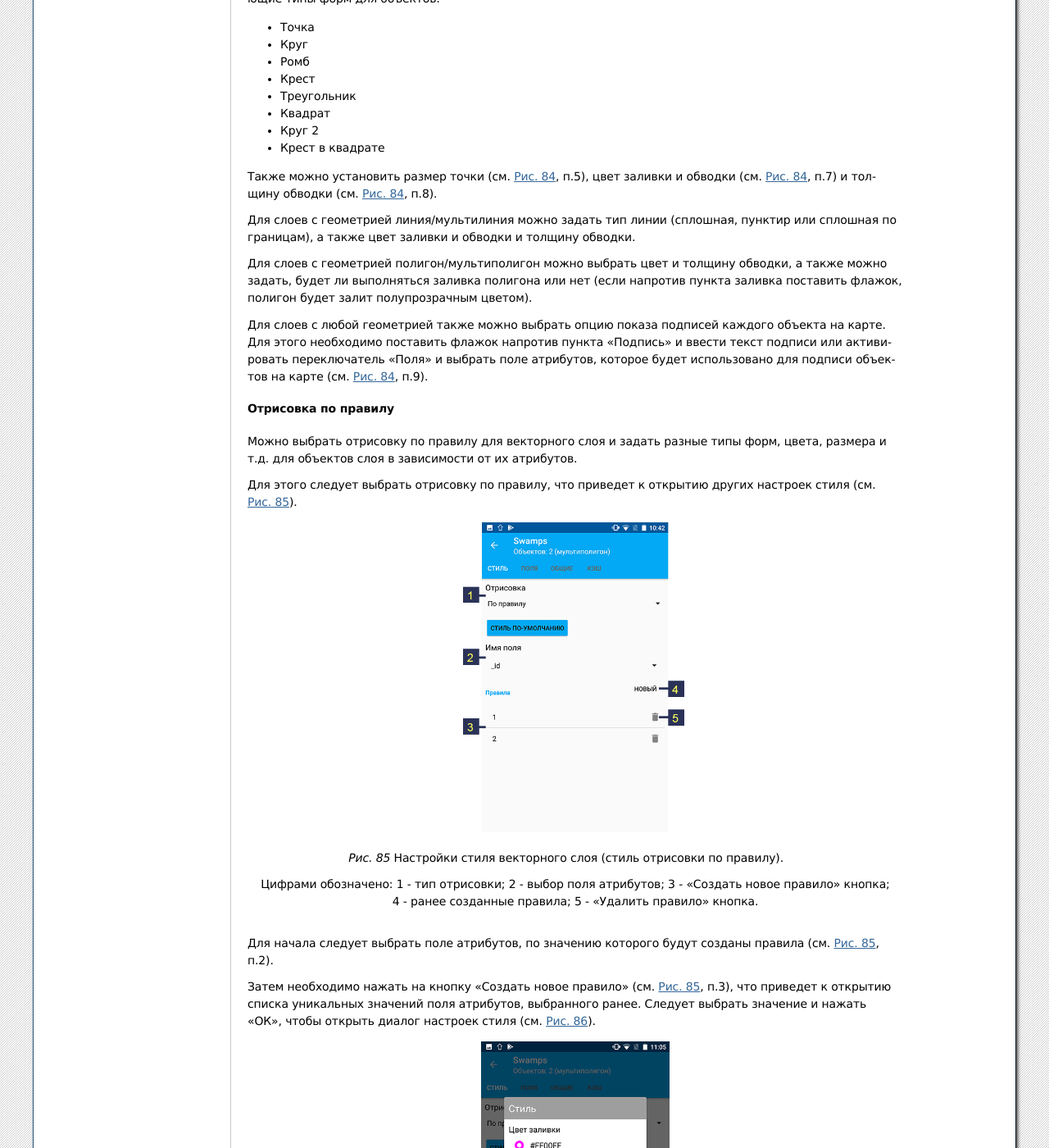
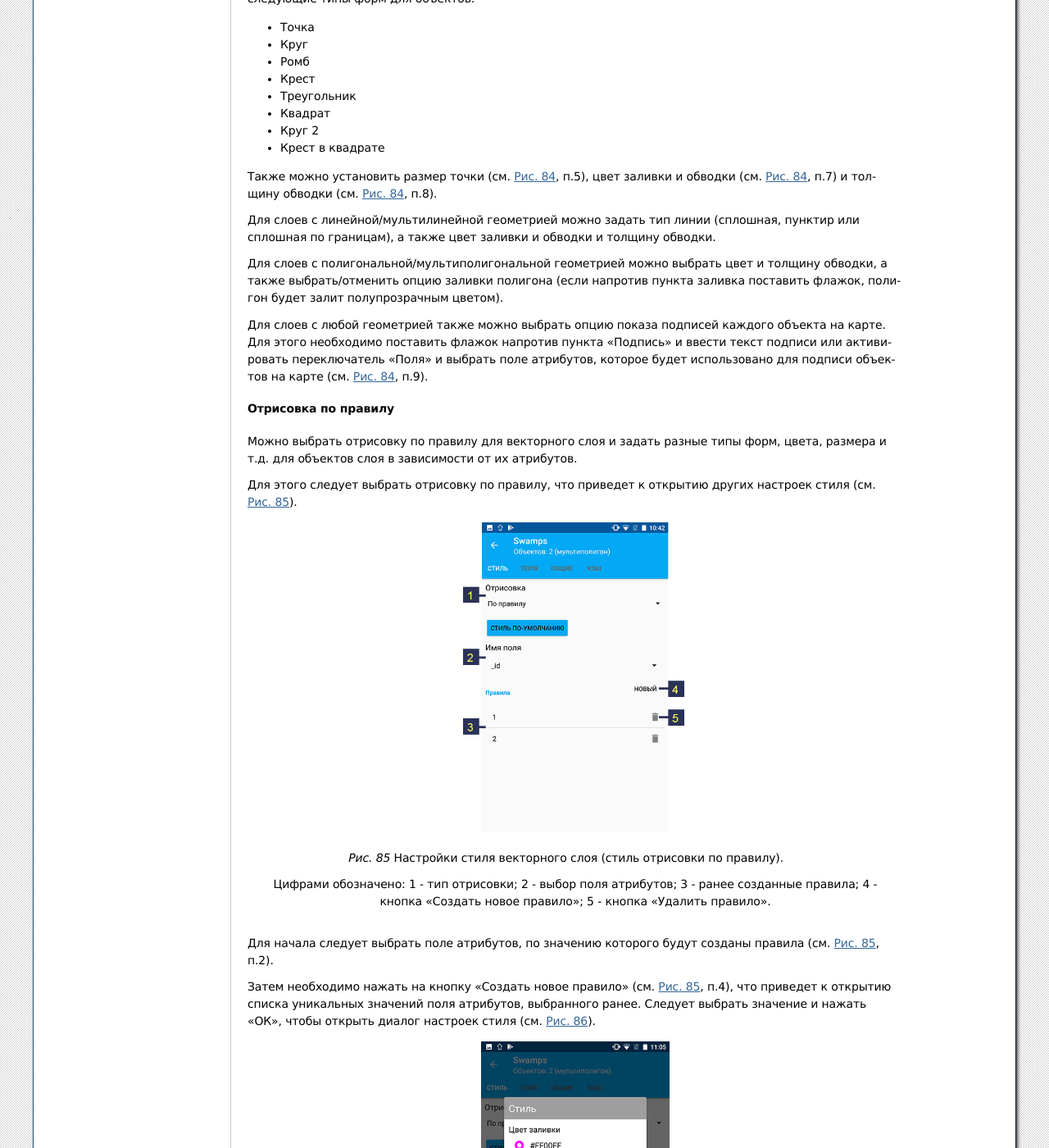
Before and after one commit to nextgis/docs_ngmobile, a Sphinx documentation site: the page built from source/layer_settings.rst, in a window 1280 px wide and 1400 px high, scrolled down 1473 px. Shown: the whole window at 82% size. Built offline with Sphinx 7.4.7, drawn with Linux system fonts in a browser that asks for light colours; formulas are drawn with MathJax 3; some of the changed text lies outside the part shown.

Commit message:
Update layer_settings.rst

```diff
--- a/source/layer_settings.rst
+++ b/source/layer_settings.rst
@@ -69,9 +69,9 @@
 
 Также можно установить размер точки (см. :numref:`ngmobile_style_vector_pic`, п.5), цвет заливки и обводки (см. :numref:`ngmobile_style_vector_pic`, п.7) и толщину обводки (см. :numref:`ngmobile_style_vector_pic`, п.8).
 
-Для слоев с геометрией линия/мультилиния можно задать тип линии (сплошная, пунктир или сплошная по границам), а также цвет заливки и обводки и толщину обводки.
+Для слоев с линейной/мультилинейной геометрией можно задать тип линии (сплошная, пунктир или сплошная по границам), а также цвет заливки и обводки и толщину обводки.
 
-Для слоев с геометрией полигон/мультиполигон можно выбрать цвет и толщину обводки, а также можно задать, будет ли выполняться заливка полигона или нет (если напротив пункта заливка поставить флажок, полигон будет залит полупрозрачным цветом).
+Для слоев с полигональной/мультиполигональной геометрией можно выбрать цвет и толщину обводки, а также выбрать/отменить опцию заливки полигона (если напротив пункта заливка поставить флажок, полигон будет залит полупрозрачным цветом).
 
 Для слоев с любой геометрией также можно выбрать опцию показа подписей каждого объекта на карте. Для этого необходимо поставить флажок напротив пункта "Подпись" и ввести текст подписи или активировать переключатель "Поля" и выбрать поле атрибутов, которое будет использовано для подписи объектов на карте (см. :numref:`ngmobile_style_vector_pic`, п.9).
 
@@ -91,11 +91,11 @@
 
    Настройки стиля векторного слоя (стиль отрисовки по правилу).
 
-   Цифрами обозначено: 1 - тип отрисовки; 2 - выбор поля атрибутов; 3 - "Создать новое правило" кнопка; 4 - ранее созданные правила; 5 - "Удалить правило" кнопка.
+   Цифрами обозначено: 1 - тип отрисовки; 2 - выбор поля атрибутов; 3 - ранее созданные правила; 4 - кнопка "Создать новое правило"; 5 - кнопка "Удалить правило".
 
 Для начала следует выбрать поле атрибутов, по значению которого будут созданы правила (см. :numref:`ngmobile_style_vector_rulebased_pic`, п.2).
 
-Затем необходимо нажать на кнопку "Создать новое правило" (см. :numref:`ngmobile_style_vector_rulebased_pic`, п.3), что приведет к открытию списка уникальных значений поля атрибутов, выбранного ранее. Следует выбрать значение и нажать "ОК", чтобы открыть диалог настроек стиля (см. :numref:`ngmobile_style_vector_rulebased_item_pic`).
+Затем необходимо нажать на кнопку "Создать новое правило" (см. :numref:`ngmobile_style_vector_rulebased_pic`, п.4), что приведет к открытию списка уникальных значений поля атрибутов, выбранного ранее. Следует выбрать значение и нажать "ОК", чтобы открыть диалог настроек стиля (см. :numref:`ngmobile_style_vector_rulebased_item_pic`).
 
 .. figure:: _static/style_vector_rulebased_item.png
    :name: ngmobile_style_vector_rulebased_item_pic
@@ -131,7 +131,7 @@
 Общие настройки
 ^^^^^^^^^^^^^^^
 
-Блок настроек "Общие" показывает информацию о векторном слое, такую как его локальный путь, имя слоя и масштабные уровни, на которых слой виден на карте (можно настроить видимость слоя только на определенных масштабных уровнях) (см. :numref:`ngmobile_style_vector_general_pic`).
+Блок настроек "Общие" показывает такую информацию о векторном слое, как его локальный путь, имя слоя и масштабные уровни, на которых слой виден на карте (можно настроить видимость слоя только на определенных масштабных уровнях) (см. :numref:`ngmobile_style_vector_general_pic`).
 
 .. figure:: _static/style_vector_general.png
    :name: ngmobile_style_vector_general_pic
```
Also changed, not shown: other parts of source/layer_settings.rst (+5 -5 lines).
